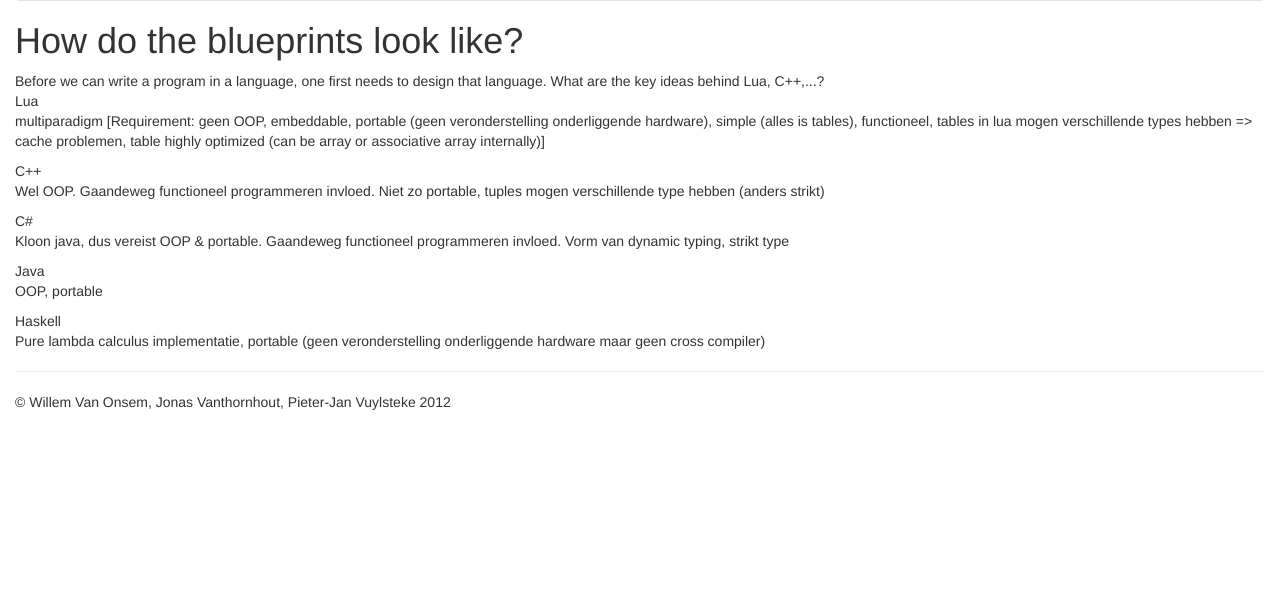
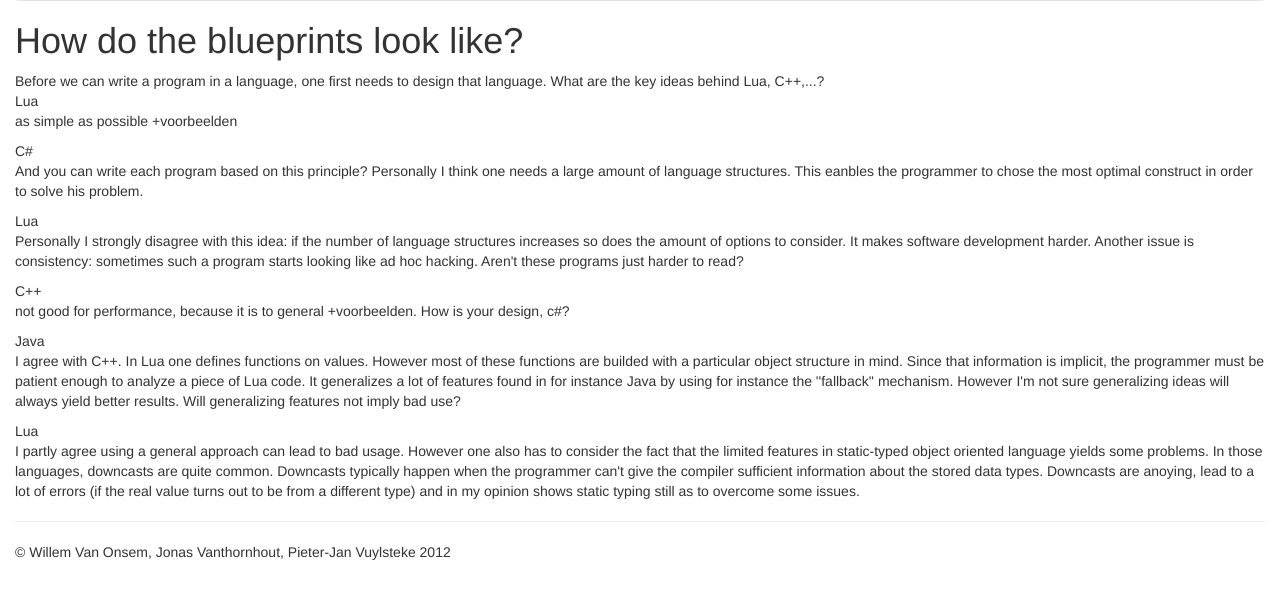
Before and after one commit to KommuSoft/CplKul2012, a PHP site: page /languageDesign.php in a window 1280 px wide. Shown: the part 459-1071 px from the top of the page. Before the commit the page ends 869 px from the top, so only its background shows below. Run offline with PHP 8.4, Linux system fonts and the light colour scheme; some libraries are stand-ins or nearby versions.

Commit message:
languageDesign.php updated
git-svn-id: file:///home/kommusoft/tmpgit/svncpl@58 3f48092c-57cf-4b77-94f4-3dec9eb1df5f

```diff
--- a/Website/cpl/questions/languageDesign.php
+++ b/Website/cpl/questions/languageDesign.php
@@ -19,6 +19,14 @@
 
 	public function answers(){
 		//aligneert Lua zijn arrays? Worden er bijvoorbeeld referenties gebruikt ipv de data zelf zodat alles in 64 bit past?
+		$lua0 = parent::luaSays("Lua has always been based on very simple principles: each object is a first-order variable, the number of basic value types is fixed, and each concept that can't be stored as one of those basic types is a table.");
+		$cSharp0 = parent::cSharpSays("And you can write each program based on this principle? Personally I think one needs a large amount of language structures. This eanbles the programmer to chose the most optimal construct in order to solve his problem.");
+		$lua1 = parent::luaSays("Personally I strongly disagree with this idea: if the number of language structures increases so does the amount of options to consider. It makes software development harder. Another issue is consistency: sometimes such a program starts looking like ad hoc hacking. Aren't these programs just harder to read?");
+		$cpp0 = parent::cppSays("I think it's a little bit strange to say such thing Lua. Since Lua is a very simple language, the concepts implemented are very general. This can make it quite hard to understand a program. Java, C++ and C# use an object-oriented approach. Therefore one can exactly know what will happen when we call a method of a certain object: if the object is not available at the most concrete class, it will search for an implementation higher in the class hierarchy. If it fails to find one, the compiler will throw an error. Doesn't make this approach the life of the programmer way more easy?");
+		$java0 = parent::javaSays("I agree with C++. In Lua one defines functions on values. However most of these functions are builded with a particular object structure in mind. Since that information is implicit, the programmer must be patient enough to analyze a piece of Lua code. It generalizes a lot of features found in for instance Java by using for instance the ''fallback'' mechanism. However I'm not sure generalizing ideas will always yield better results. Will generalizing features not imply bad use?");
+		$lua2 = parent::luaSays("I partly agree using a general approach can lead to bad usage. However one also has to consider the fact that the limited features in static-typed object oriented language yields some problems. In those languages, downcasts are quite common. Downcasts typically happen when the programmer can't give the compiler sufficient information about the stored data types. Downcasts are anoying, lead to a lot of errors (if the real value turns out to be from a different type) and in my opinion shows static typing still as to overcome some issues.");
+
+
 		$lua0 = parent::luaSays("as simple as possible +voorbeelden");
 		$cpp0 = parent::cppSays("not good for performance, because it is to general +voorbeelden. How is your design, c#?");
 		$cShahrp0 = parent::cSharpSays("multiparadigm and oo");
@@ -33,7 +41,7 @@
 
 		$haskell = parent::haskellSays("Pure lambda calculus implementatie, portable (geen veronderstelling onderliggende hardware maar geen cross compiler)");
 
-		return $lua.$cpp.$cSharp.$java.$haskell;
+		return $lua0.$cSharp0.$lua1.$cpp0.$java0.$lua2;
 	}
 
 	public function link(){
```
